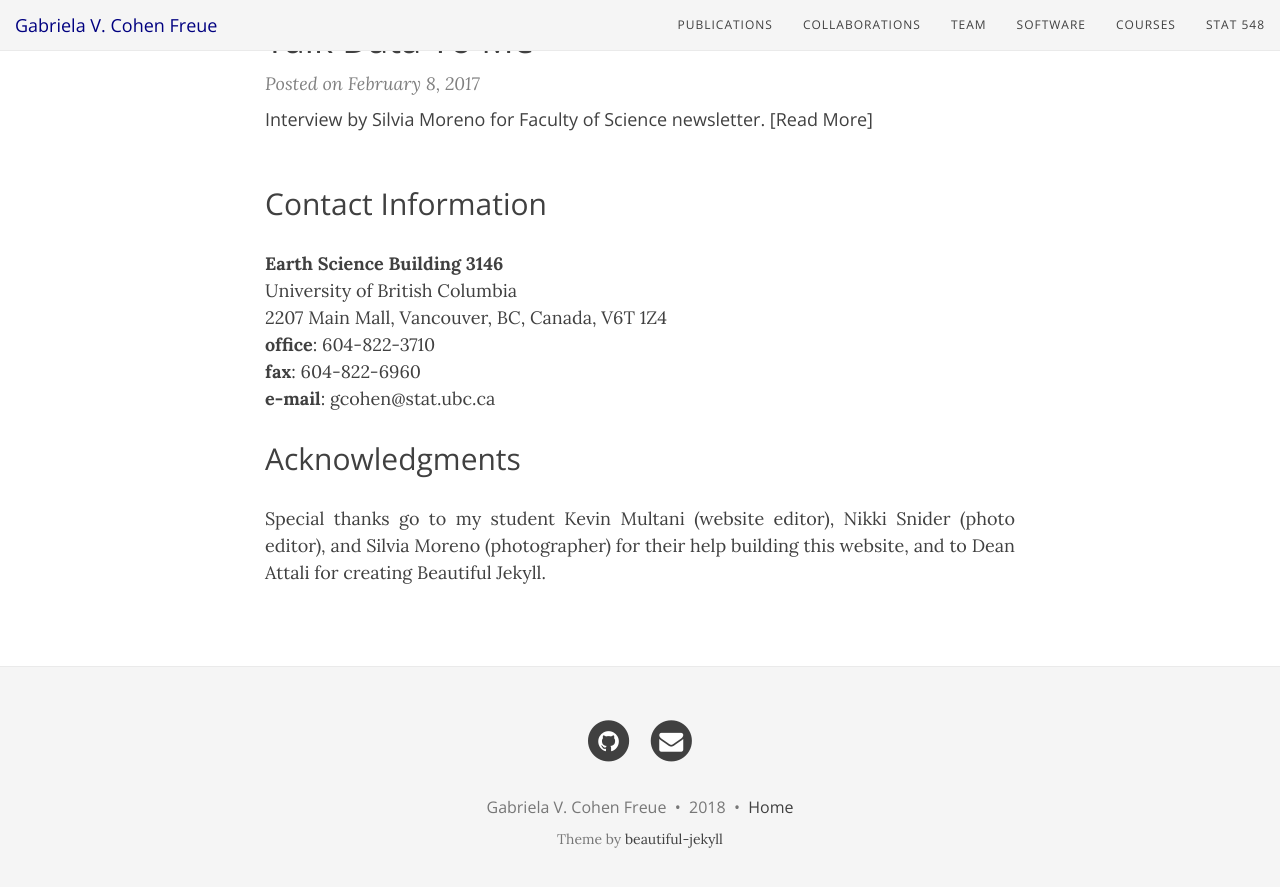
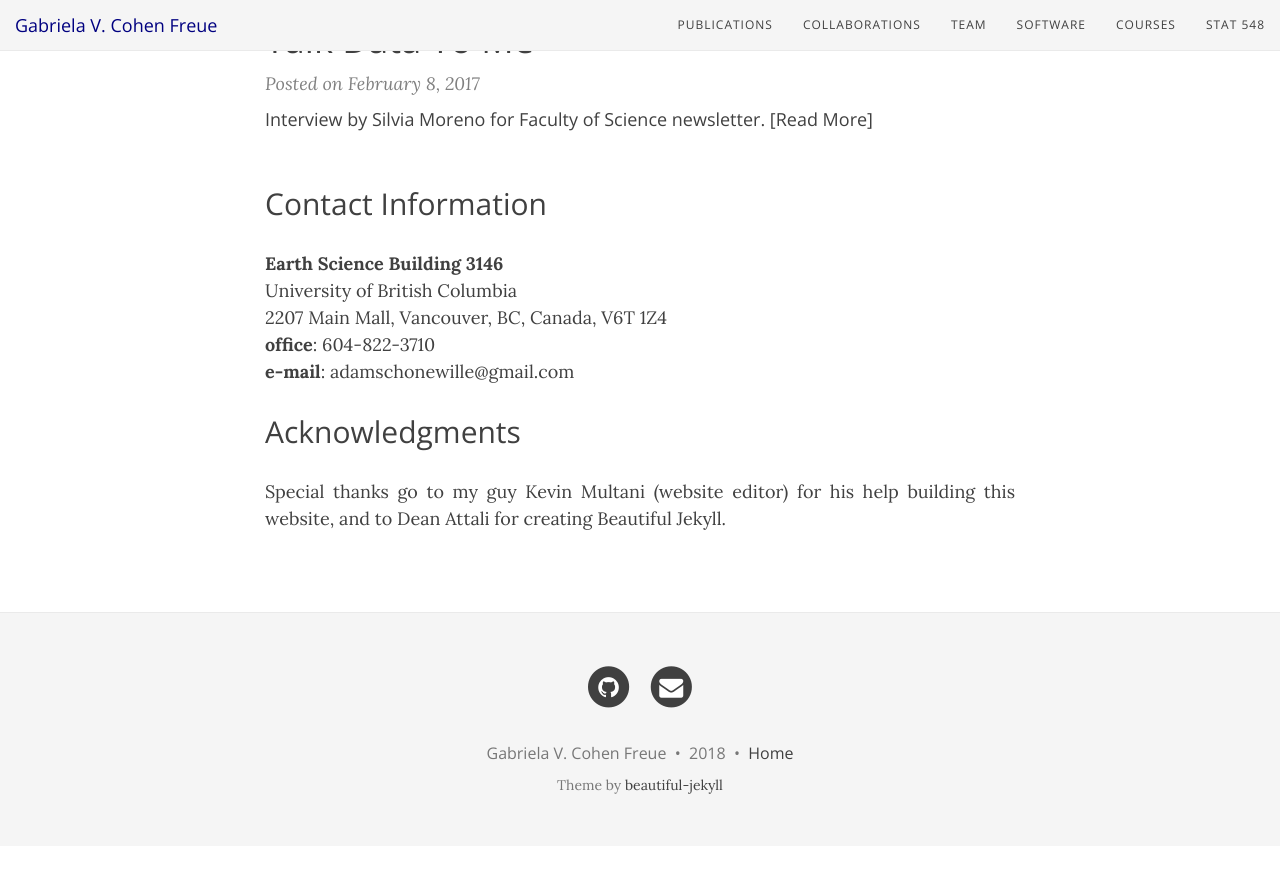
Before and after one commit to adamschonewille/adamschonewille.github.io, a Jekyll site: the page built from index.html, in a window 1280 px wide and 900 px high, scrolled down 2094 px. Shown: the top 887 px of the window. Built offline with Jekyll 4.4.1, drawn with Linux system fonts in a browser that asks for light colours; nearby versions of some CDN libraries; the list of posts is cut into pages by our own code; after the commit the page ends 2940 px from its top, so only the background shows below that; some of the changed text lies outside the part shown.

Commit message:
Minor name changes and subtleties

```diff
--- a/index.html
+++ b/index.html
@@ -90,9 +90,8 @@ bigimg:
 
     <b>office</b>: 604-822-3710 <br>
 
-    <b>fax</b>: 604-822-6960 <br>
-
-    <b>e-mail</b>: gcohen@stat.ubc.ca <br>
+    <!-- <b>fax</b>: numbers here <br> -->
+    <b>e-mail</b>: adamschonewille@gmail.com <br>
 
 
   </p>
@@ -100,5 +99,5 @@ bigimg:
 <h2> Acknowledgments </h2>
   <p>
 
-    Special thanks go to my student Kevin Multani (website editor), Nikki Snider (photo editor), and Silvia Moreno (photographer) for their help building this website, and to Dean Attali for creating Beautiful Jekyll.
+    Special thanks go to my guy Kevin Multani (website editor) for his help building this website, and to Dean Attali for creating Beautiful Jekyll.
   </p>
```
Also changed, not shown: other parts of index.html (+3 -3 lines), collab.md (line endings or trailing spaces).
